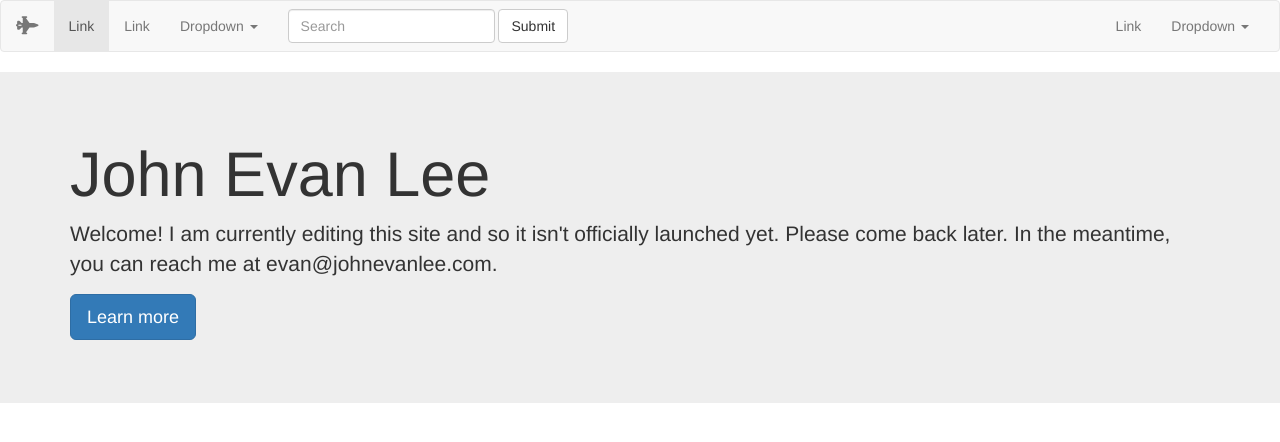
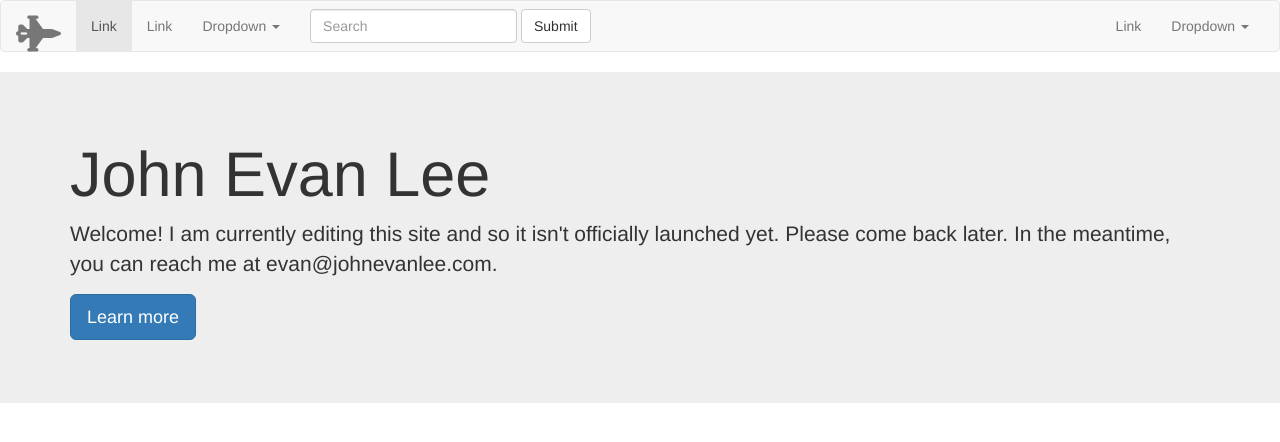
Before and after one commit to jelee978/john-evan-lee, a plain HTML site: page index.html in a window 1280 px wide. Drawn offline with nearby package versions, Linux system fonts and the light colour scheme.

Commit message:
Update index.html

```diff
--- a/index.html
+++ b/index.html
@@ -29,7 +29,7 @@
         <span class="icon-bar"></span>
         <span class="icon-bar"></span>
       </button>
-      <a class="navbar-brand" href="#"><i class="fa fa-fighter-jet" aria-hidden="true"></i></a>
+      <a class="navbar-brand" href="#"><i class="fa fa-fighter-jet fa-2x" aria-hidden="true"></i></a>
     </div>
 
     <!-- Collect the nav links, forms, and other content for toggling -->
```
